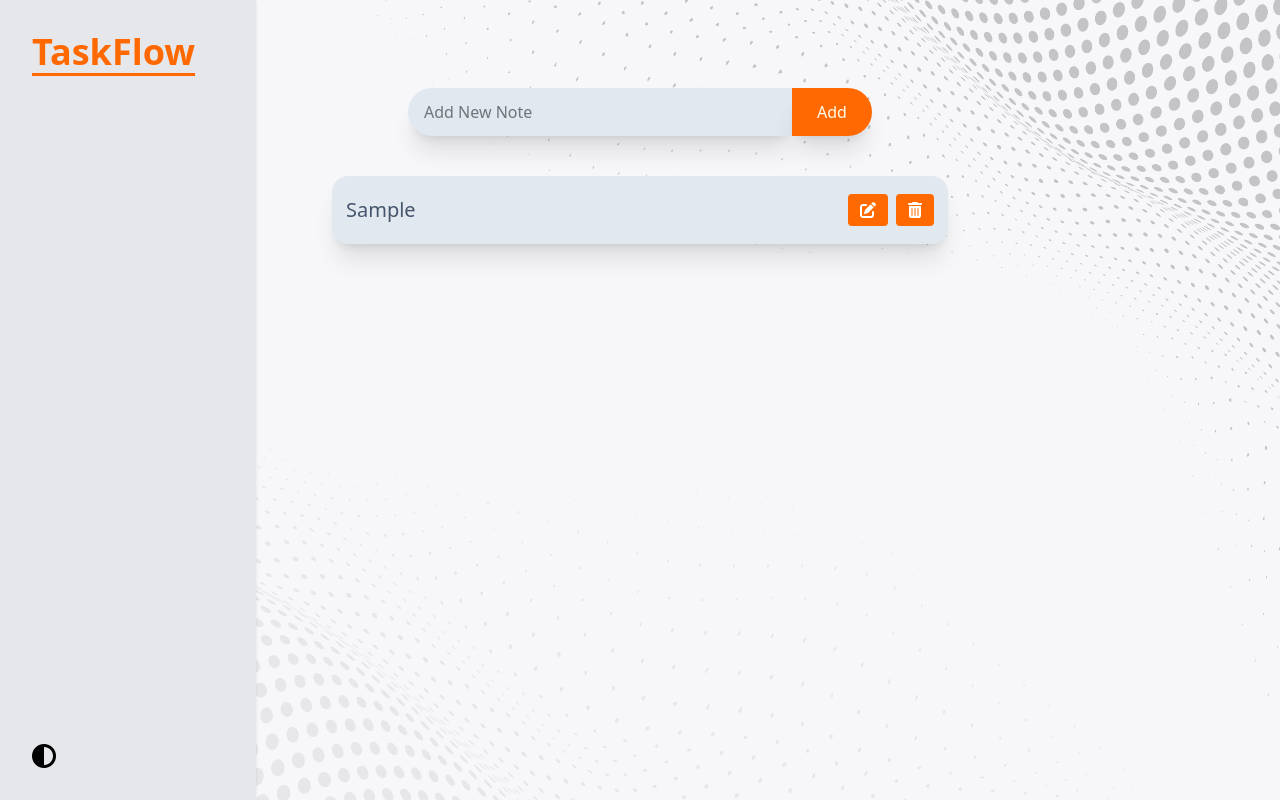
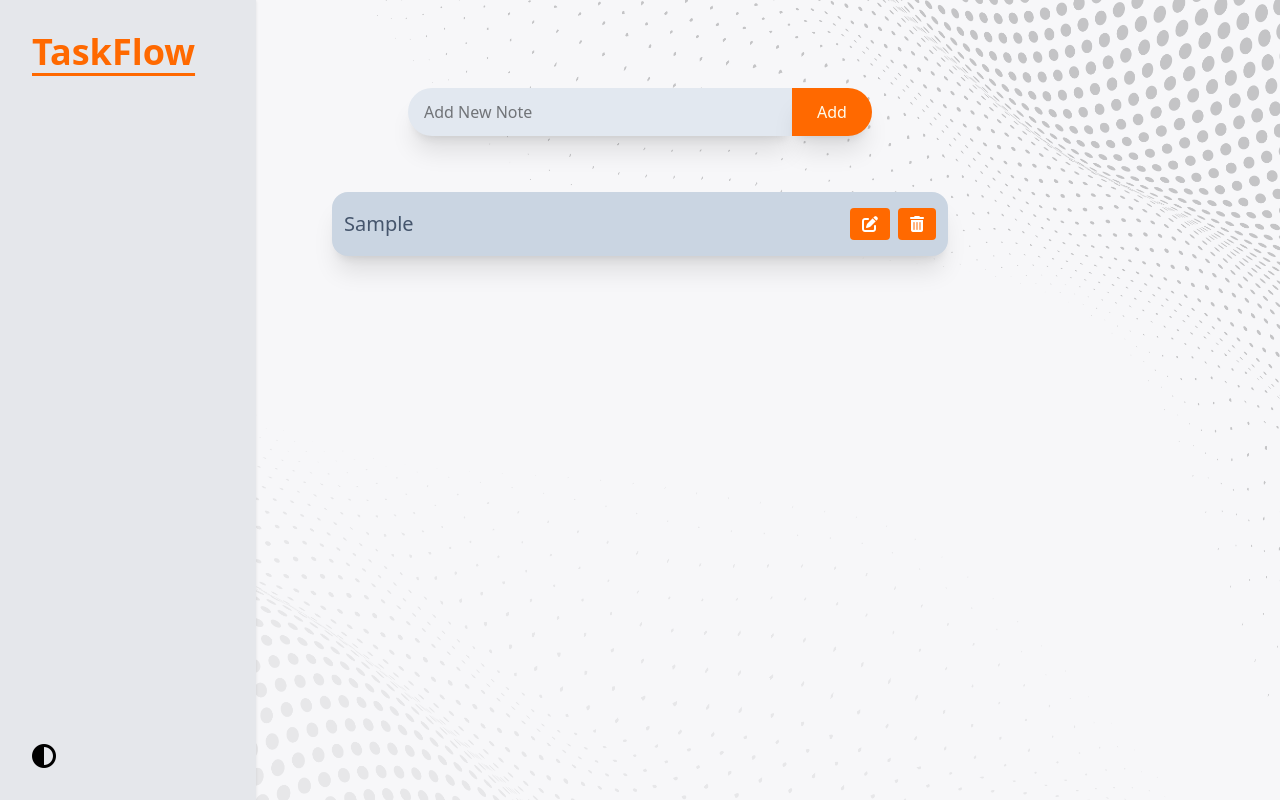
Before and after one commit to Officialakshat/Angular_to-do, an Angular app in the folder angular_to-do/: page / in a window 1280 px wide. Both pictures are taken after typing "Sample" into the empty fields and a click on the button "Add". Built offline with nearby package versions, Linux system fonts and the light colour scheme.

Commit message:
Update todo.component.html

```diff
--- a/angular_to-do/src/app/components/todo/todo.component.html
+++ b/angular_to-do/src/app/components/todo/todo.component.html
@@ -4,17 +4,17 @@
 
  </div>
  <div class="flex justify-center mt-10 ">
-   <ul class=" w-full mx-6">
-    <li *ngFor="let task of tasks; let i = index" class="flex justify-center">
-  <div class="py-4 border-2 w-1/2 border-slate-200 px-3 bg-slate-200 rounded-2xl shadow-xl flex justify-between items-center">
+   <ul class=" w-full mx-6 ">
+    <li *ngFor="let task of tasks; let i = index" class="flex justify-center my-4">
+  <div class="py-4  w-1/2  px-3 rounded-2xl shadow-xl flex justify-between bg-slate-300 items-center">
     <span
-      class="text-xl text-slate-600"
+      class="text-xl text-slate-600 "
       [class.line-through]="task.completed"
       [class.text-green-600]="task.read"
     >
       <ng-container *ngIf="editIndex !== i; else editTpl">{{ task.name }}</ng-container>
       <ng-template #editTpl>
-        <input [(ngModel)]="editTaskName" class="border border-slate-400 px-2 py-1  rounded outline-0" />
+        <input [(ngModel)]="editTaskName" class="border border-slate-400 px-2  my-4  rounded outline-0" />
       </ng-template>
     </span>
     <div class="flex gap-2 max-h-12">
```
